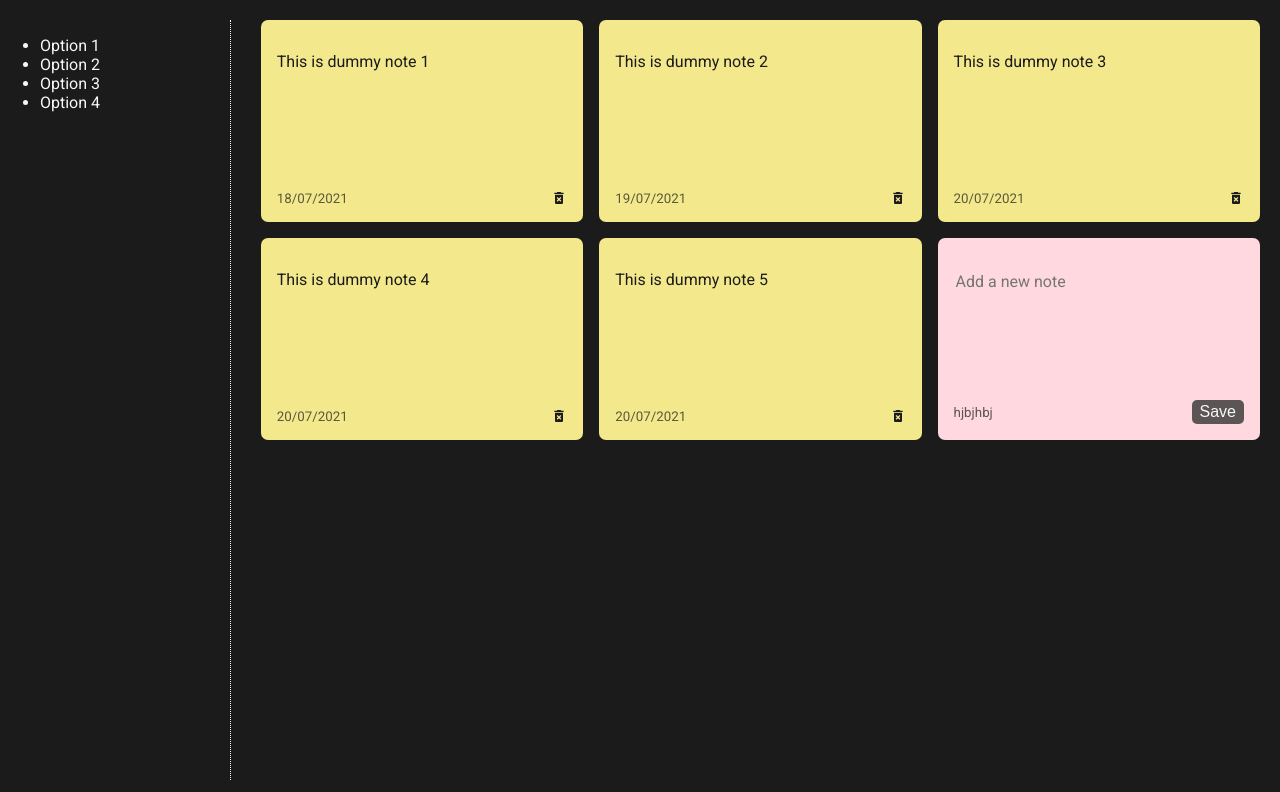
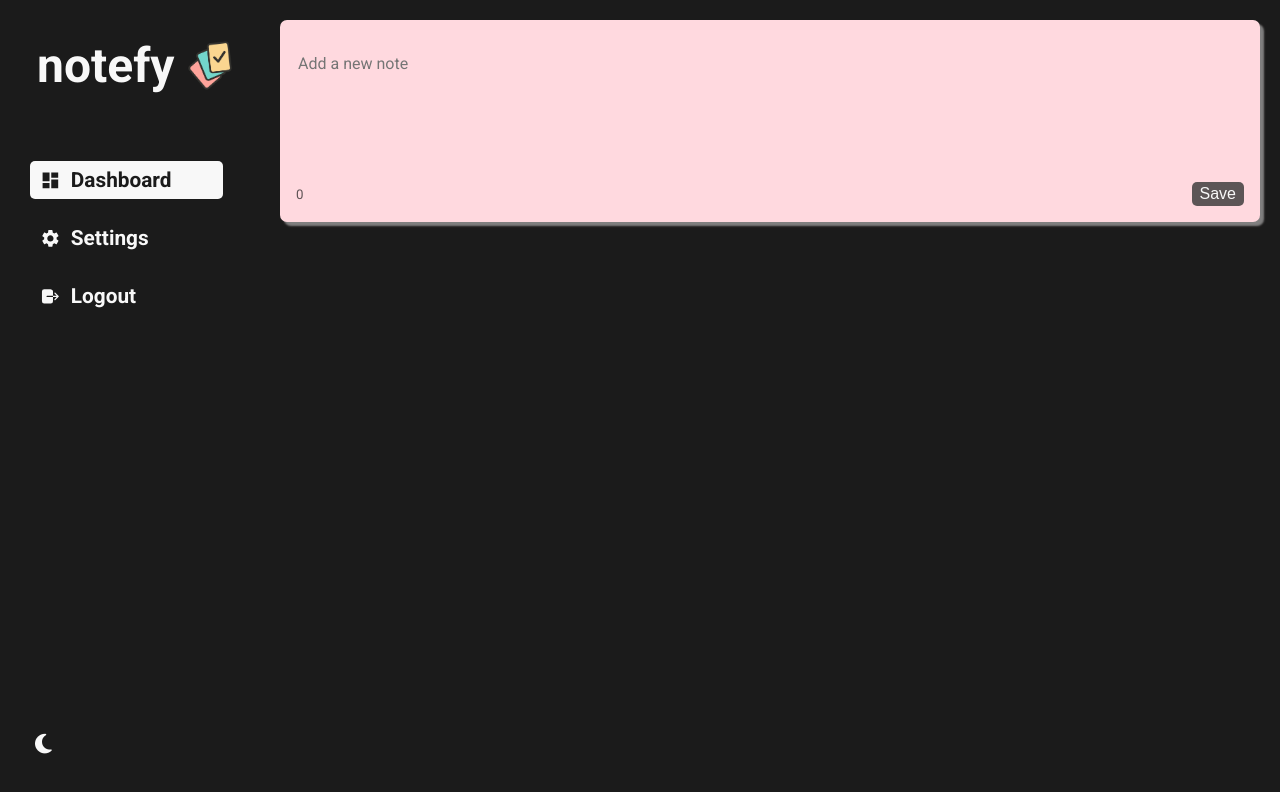
Before and after one commit to Servatom/notefy, a React (Create React App) app in the folder frontend/: page /dashboard in a window 1280 px wide. Shown: the top 792 px of the page. Built offline with nearby package versions, Linux system fonts and the light colour scheme.

Commit message:
Structure Side Nav on dashboard

```diff
--- a/frontend/src/assets/css/Dashboard.css
+++ b/frontend/src/assets/css/Dashboard.css
@@ -1,3 +1,5 @@
+
+
 .dashboard
 {
     display: flex;
@@ -9,9 +11,9 @@
 
 .side-nav
 {
-    width: 23%;
-    min-width: 200px;
+    width: 25%;
+    min-width: 250px;
     height: 95%;
     margin-right: 10px;
-    border-right: 1px dotted var(--textcolor);
+    /* border-right: 1px dashed var(--textcolor); */
 }
--- a/frontend/src/assets/css/MoonToggle.css
+++ b/frontend/src/assets/css/MoonToggle.css
@@ -5,7 +5,7 @@
     position: absolute;
     right: 0;
     cursor: pointer;
-    border-radius: 50%;
+    border-radius: 1.4em;
     transition: 0.3s;
     color: var(--textcolor);
 }
@@ -16,3 +16,12 @@
     background-color: var(--textcolor);
     color: var(--bodycolor);
 }
+
+.moonNav
+{
+    position: static;
+    right: 0;
+    width: fit-content;
+    margin-top: auto;
+    margin-bottom: 30px;
+}
--- a/frontend/src/assets/css/Notes.css
+++ b/frontend/src/assets/css/Notes.css
@@ -8,6 +8,7 @@
     display: flex;
     flex-direction: column;
     justify-content: space-between;
+    box-shadow: 4px 4px 2px rgb(128, 127, 127);
 }
 .note p{
     margin: 16px 0 6px;
@@ -16,6 +17,7 @@
 .addnote
 {
     background-color: rgb(255, 217, 223);
+
 }
 
 .note-footer
@@ -40,7 +42,9 @@ small
     display: grid;
     grid-gap: 1rem;
     grid-template-columns: repeat(auto-fit, minmax(250px,1fr));
-    height: fit-content;
+    max-height: 90%;
+    border-radius: 10px;
+    overflow: scroll;
 }
 
 .addnote textarea{
--- /dev/null
+++ b/frontend/src/assets/css/Sidenav.css
@@ -0,0 +1,64 @@
+.sidenav
+{
+    display: flex;
+    flex-direction: column;
+    width: 100%;
+    padding: 10px 30px;
+    position: relative;
+    height: 100%;
+}
+
+.navhead
+{
+    display: flex;
+    flex-direction: row;
+    align-items: center;
+    margin-bottom: 50px;
+}
+
+.heading
+{
+
+    font-size: 3em;
+    margin: 0px;
+    color: var(--textcolor);
+    padding: 7px;
+}
+
+.sidenav h4
+{
+    margin: 10px 0;
+    font-size: 1.3rem;
+    cursor: pointer;
+    width: 69%;
+    padding: 7px 10px;
+    border-radius: 5px;
+    display: flex;
+    flex-direction: row;
+    align-items: center;
+}
+.icon
+{
+    margin: 0px 10px 0px 0px;
+}
+.navlogo
+{
+    height: 50px;
+    margin: 0px 5px;
+}
+.sidenav h4:hover
+{
+    background-color: var(--textcolor);
+    color: var(--bodycolor);
+    opacity: 0.7;
+}
+.sidenav h4.active
+{
+    background-color: var(--textcolor);
+    color: var(--bodycolor);
+}
+
+.sidenav a{
+    cursor: pointer;
+    text-decoration: none;
+}
--- a/frontend/src/components/AddNote.js
+++ b/frontend/src/components/AddNote.js
@@ -1,23 +1,47 @@
 import "../assets/css/Notes.css";
 import { useState } from "react";
+import {nanoid} from 'nanoid';
 
+const AddNote=(props)=>{
 
-const AddNote=()=>{
-
-    const [noteText, setNoteText] = useState(" ");
+    const [noteText, setNoteText] = useState("");
+    const [wordcount, setWordCount] = useState(0);
 
     const changeHandler =(event)=>
     {
         setNoteText(event.target.value);
+        setWordCount(noteText.length+1);
     }
+const saveHandler=()=>
+{
+    if(noteText)
+    {
 
+        let date= new Date;
+        const day = date.getDate();
+        const month = date.getMonth() + 1;
+        const year = date.getFullYear();
+
+        let newnote={
+            id:nanoid(),
+            text: noteText,
+            date: day+"/"+month+"/"+year
+        };
+        props.onSave(newnote);
+        setNoteText("");
+
+        setWordCount(0);
+    }
+}
 
     return(
         <div className="note addnote">
-            <textarea placeholder="Add a new note" onChange={changeHandler}></textarea>
+            <textarea placeholder="Add a new note"
+            onChange={changeHandler}
+            value={noteText}/>
             <div className="note-footer">
-                <small>hjbjhbj</small>
-                <button className="saveBtn">Save</button>
+                <small>{wordcount}</small>
+                <button className="saveBtn" onClick={saveHandler}>Save</button>
             </div>
         </div>
     );
--- a/frontend/src/components/MoonToggle.js
+++ b/frontend/src/components/MoonToggle.js
@@ -1,6 +1,6 @@
 import "../assets/css/MoonToggle.css";
 
-function MoonToggle()
+function MoonToggle(props)
 {
     function toggleTheme()
         {
@@ -19,8 +19,9 @@ function MoonToggle()
 
         }
 
+        let className="fas fa-moon darkTheme " + props.className;
     return(
-        <i class="fas fa-moon darkTheme" onClick={toggleTheme}></i>
+        <i className={className} onClick={toggleTheme}></i>
     );
 
 
--- a/frontend/src/components/NotesList.js
+++ b/frontend/src/components/NotesList.js
@@ -5,14 +5,16 @@ import Note from "./Note";
 const NotesList =(props) =>
 {
     return(
+
             <div className="notes-list">
+                <AddNote onSave={props.addNew}/>
                 {
                     props.notes.map((note)=>{
                         return(<Note note={note}/>)
                     })
                 }
-            <AddNote/>
             </div>
+
     );
 }
 
--- /dev/null
+++ b/frontend/src/components/SideNav.js
@@ -0,0 +1,26 @@
+import "../assets/css/Sidenav.css";
+import MoonToggle from "./MoonToggle";
+import logo from "../assets/media/logo.png";
+import {MdDashboard, MdSettings} from 'react-icons/md';
+import {IoLogOut} from 'react-icons/io5';
+
+const SideNav =()=>
+{
+    return(
+        <div className="sidenav">
+            <div className="navhead">
+                <h2 className="heading">notefy</h2>
+                <img src={logo} className="navlogo"/>
+            </div>
+
+
+            <a><h4 className="active"><MdDashboard className="icon"/>Dashboard</h4></a>
+            <a><h4><MdSettings className="icon"/>Settings</h4></a>
+            <a><h4><IoLogOut className="icon"/>Logout</h4></a>
+            <MoonToggle className="moonNav"/>
+        </div>
+
+    );
+}
+
+export default SideNav;
--- a/frontend/src/pages/Dashboard.js
+++ b/frontend/src/pages/Dashboard.js
@@ -3,48 +3,51 @@ import NotesList from "../components/NotesList";
 import "../assets/css/Dashboard.css";
 import { useState } from "react";
 import {nanoid} from 'nanoid';
+import SideNav from "../components/SideNav";
 
 const Dashboard=()=>{
 
     const [notes, setNotes] = useState([
-        {
-            id:nanoid(),
-            text:"This is dummy note 1",
-            date:"18/07/2021"
-        },
-        {
-            id:nanoid(),
-            text:"This is dummy note 2",
-            date:"19/07/2021"
-        },
-        {
-            id:nanoid(),
-            text:"This is dummy note 3",
-            date:"20/07/2021"
-        },
-        {
-            id:nanoid(),
-            text:"This is dummy note 4",
-            date:"20/07/2021"
-        },
-        {
-            id:nanoid(),
-            text:"This is dummy note 5",
-            date:"20/07/2021"
-        },
+        // {
+        //     id:nanoid(),
+        //     text:"This is dummy note 1",
+        //     date:"18/7/2021"
+        // },
+        // {
+        //     id:nanoid(),
+        //     text:"This is dummy note 2",
+        //     date:"19/7/2021"
+        // },
+        // {
+        //     id:nanoid(),
+        //     text:"This is dummy note 3",
+        //     date:"20/7/2021"
+        // },
+        // {
+        //     id:nanoid(),
+        //     text:"This is dummy note 4",
+        //     date:"20/7/2021"
+        // },
+        // {
+        //     id:nanoid(),
+        //     text:"This is dummy note 5",
+        //     date:"20/7/2021"
+        // },
     ])
+
+
+    const newNoteHandler =(newnote)=>
+    {
+        setNotes([...notes, newnote]);
+    }
 
     return(
         <div className="dashboard">
             <div className="side-nav">
-                <ul>
-                    <li>Option 1</li>
-                    <li>Option 2</li>
-                    <li>Option 3</li>
-                    <li>Option 4</li>
-                </ul>
+                <SideNav/>
             </div>
-            <NotesList notes={notes}/>
+            <NotesList notes={notes} addNew={newNoteHandler}/>
+
         </div>
     );
 }
```
Lines whose indentation alone changed are shown as unchanged.
